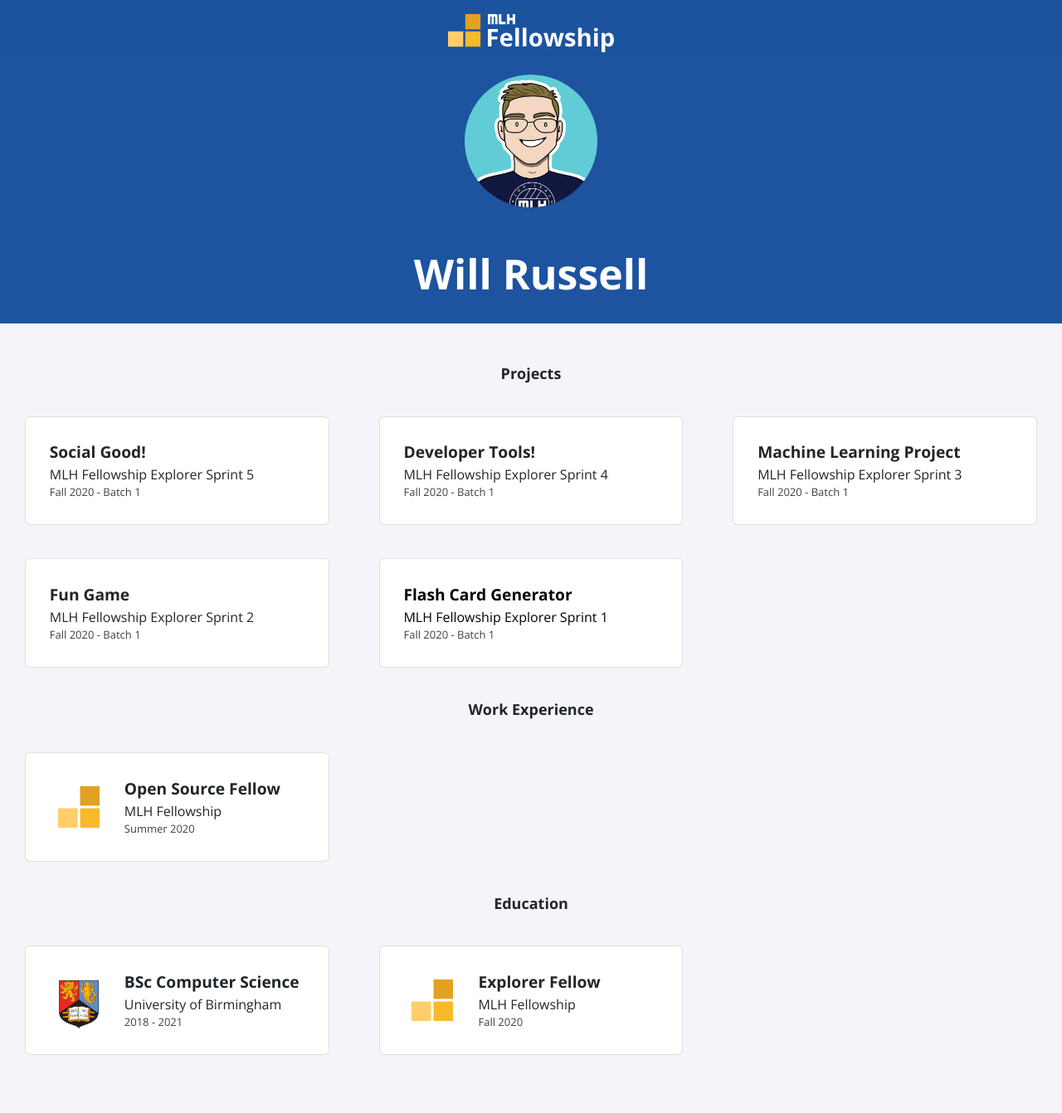
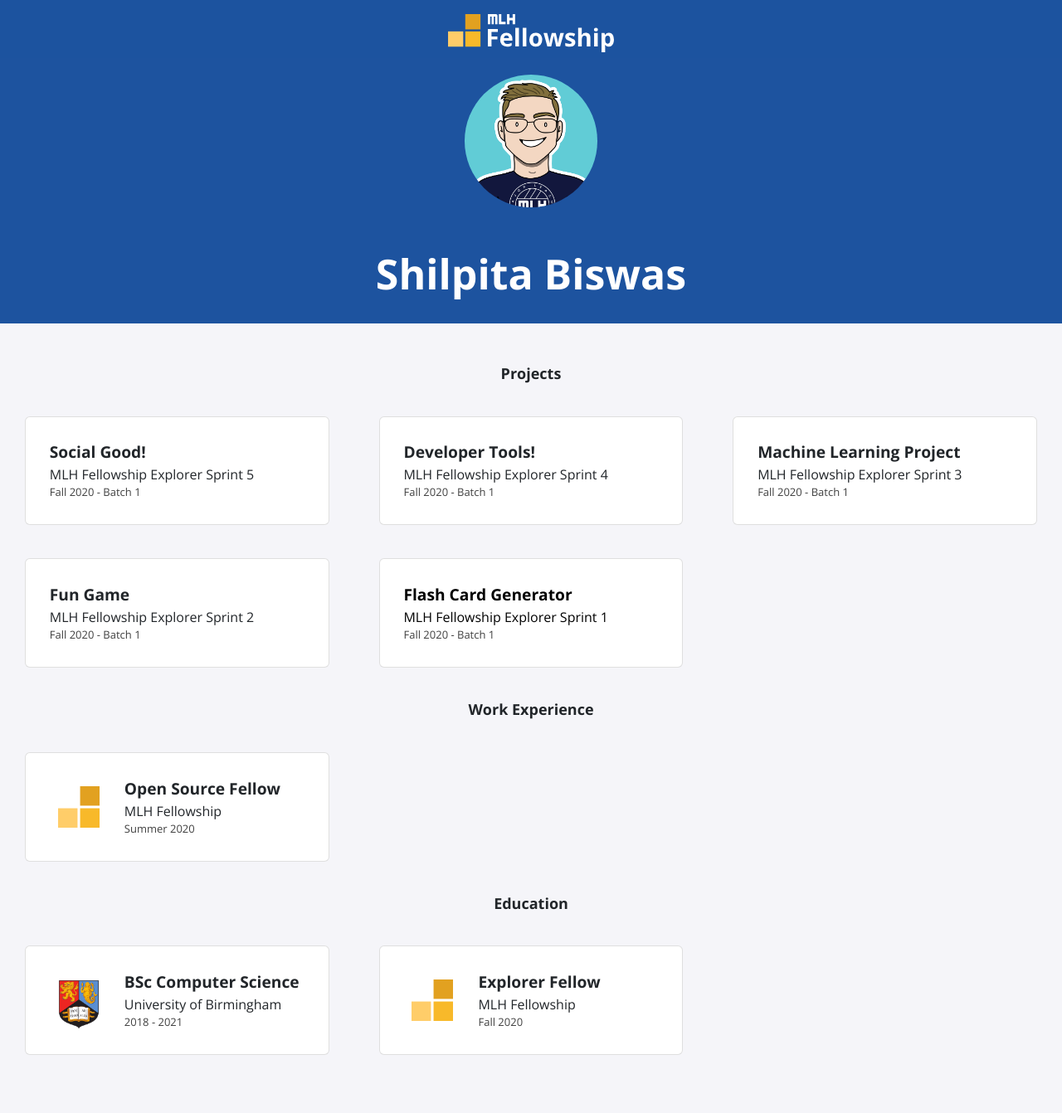
Before and after one commit to sh-biswas/MLH-Portfolio, a Jekyll site: the page built from index.html, in a window 1280 px wide. Shown: the whole page at 83% size. Built offline with Jekyll 4.4.1, drawn with Linux system fonts in a browser that asks for light colours; nearby versions of some CDN libraries.

Commit message:
Update _config.yml

```diff
--- a/_config.yml
+++ b/_config.yml
@@ -1,13 +1,13 @@
-title: "Will Russell"
-email: fellowship@mlh.io
+title: "Shilpita Biswas"
+email: biswas.shilpita@gmail.com
 description: >- # this means to ignore newlines until "baseurl:"
   Write an awesome description for your new site here. You can edit this
   line in _config.yml. It will appear in your document head meta (for
   Google search results) and in your feed.xml site description.
 baseurl: "/"
-url: "/portfolio-template"
-twitter_username: mlhacks
-github_username:  mlh-fellowship
+url: "/MLH-portfolio"
+twitter_username: shilpita_biswas
+github_username:  sh-biswas
 
 sass:
   sass_dir: _sass
```
